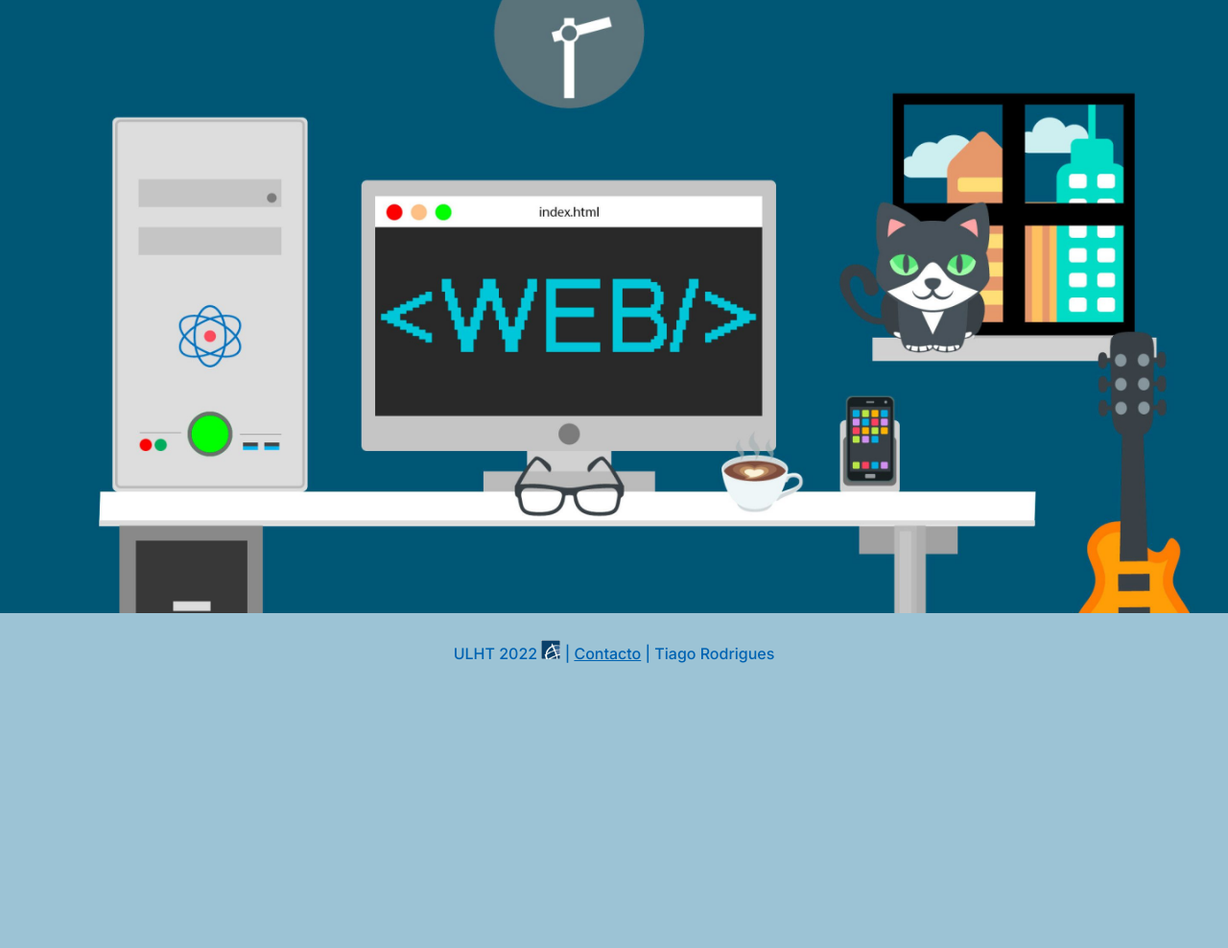
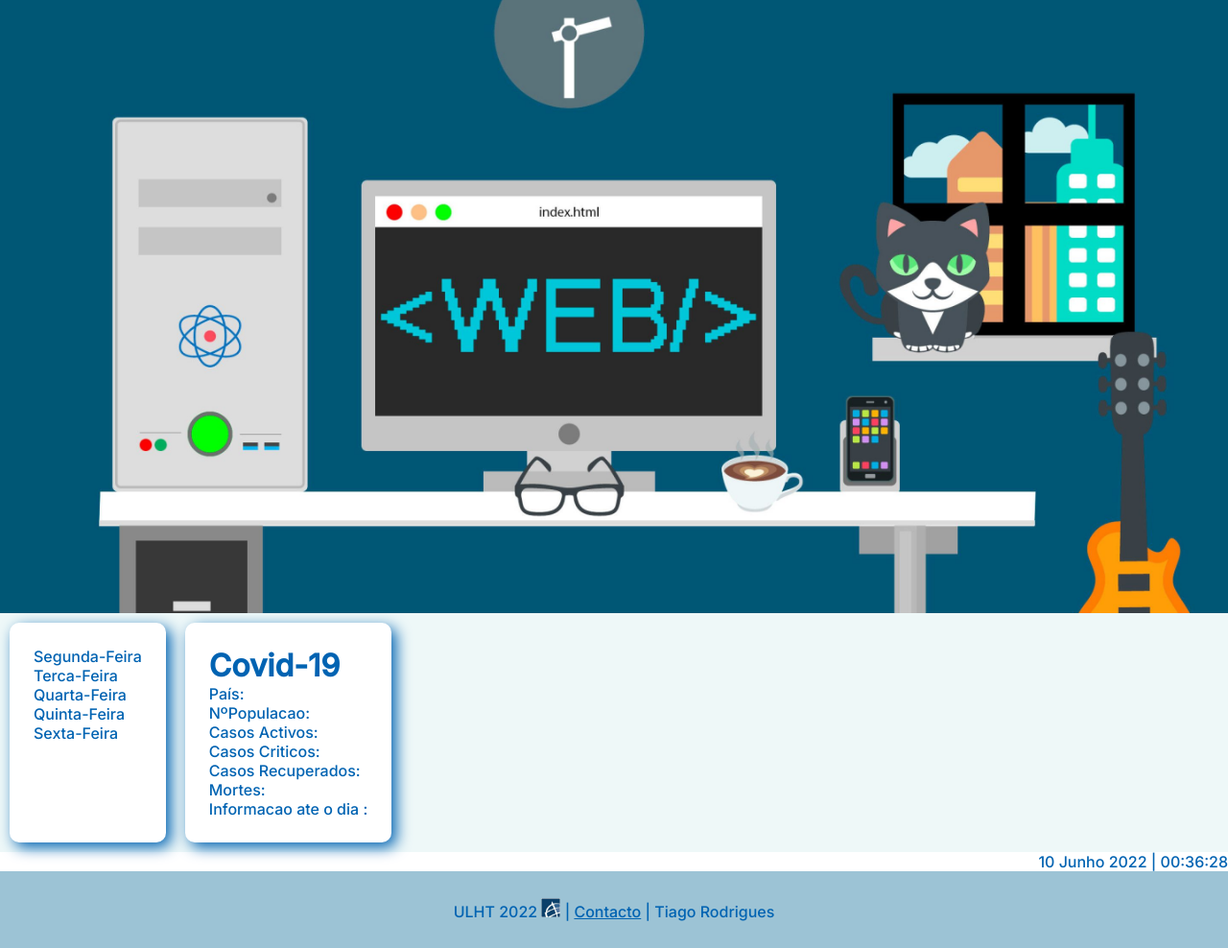
Before and after one commit to Tiago-22004242/Portfolio_a2204242, a Django app: page / in a window 1280 px wide. Shown: the part 1201-2189 px from the top of the page at 96% size. Before the commit the page ends 1892 px from the top, so only its background shows below. Run offline with Django 4.2, Linux system fonts and the light colour scheme; parts of the project's set-up code (start-up, migrations or seed data) failed here and were passed over.

Commit message:
API covid

```diff
--- a/portfolio/static/portfolio/css/layout.css
+++ b/portfolio/static/portfolio/css/layout.css
@@ -246,3 +246,8 @@
   flex-flow: row wrap;
   margin: 50px;
 }
+.clock {
+ display: flex;
+ justify-content: flex-end;
+ align-items: right;
+}
--- /dev/null
+++ b/portfolio/static/portfolio/js/APIs.js
@@ -0,0 +1,108 @@
+document.addEventListener('DOMContentLoaded', function () {
+        fetch('https://api.ipma.pt/open-data/forecast/meteorology/cities/daily/1110600.json')
+        .then(response => response.json())
+        .then(data => {
+             const owner = data.owner;
+             let pais = data.country;
+             document.querySelector('#titulo').append(owner + " API");
+             document.querySelector('#pais').append("Pais: " + pais);
+             let text = "";
+             let tMin = data.data[0].tMin;
+             let tMax = data.data[0].tMax;
+             text += "Temperatura Minima: " + tMin;
+             text += " Temperatura Maxima " + tMax;
+             document.getElementById('temperaturaSeg').innerHTML = text;
+             tMin = data.data[1].tMin;
+             tMax = data.data[1].tMax;
+             text = "";
+             text += "Temperatura Minima: " + tMin;
+             text += " Temperatura Maxima " + tMax;
+             document.getElementById('temperaturaTer').innerHTML = text;
+             tMin = data.data[2].tMin;
+             tMax = data.data[2].tMax;
+             text = "";
+             text += "Temperatura Minima: " + tMin;
+             text += " Temperatura Maxima " + tMax;
+             document.getElementById('temperaturaQuar').innerHTML = text;
+             tMin = data.data[3].tMin;
+             tMax = data.data[3].tMax;
+             text = "";
+             text += "Temperatura Minima: " + tMin;
+             text += " Temperatura Maxima " + tMax;
+             document.getElementById('temperaturaQui').innerHTML = text;
+             tMin = data.data[4].tMin;
+             tMax = data.data[4].tMax;
+             text = "";
+             text += "Temperatura Minima: " + tMin;
+             text += " Temperatura Maxima " + tMax;
+             document.getElementById('temperaturaSex').innerHTML = text;
+        });
+        })
+
+const options = {
+	method: 'GET',
+	headers: {
+		'X-RapidAPI-Key': '7b62ebf518msh4d2195104cfd3fcp191794jsnea89a4b3c138',
+		'X-RapidAPI-Host': 'covid-193.p.rapidapi.com'
+	}
+};
+	document.addEventListener('DOMContentLoaded', function () {
+        fetch('https://covid-193.p.rapidapi.com/statistics?country=Portugal', options)
+        .then(response => response.json())
+        .then(data => {
+             let stats = data.get;
+             const country = data.response[0].country
+             document.querySelector('#stats').append(stats);
+             document.querySelector('#country').append(country);
+             let population = data.response[0].population
+             document.querySelector('#population').append(population);
+             let active = data.response[0].cases.active
+             document.querySelector('#active').append(active);
+             let critical = data.response[0].cases.critical
+             document.querySelector('#critical').append(critical);
+             let recovered = data.response[0].cases.recovered
+             document.querySelector('#recovered').append(recovered);
+             let total = data.response[0].deaths.total
+             document.querySelector('#total').append(total);
+             let time = data.response[0].time
+             document.querySelector('#time').append(time);
+        });
+        })
+
+        function renderTime() {
+        var myDate = new Date();
+        var day = myDate.getDate();
+        var month = myDate.getMonth();
+        var monthArray = ['Janeiro','Fevereiro','Marco','Abril','Maio','Junho','Julho','Agosto','Setembro','Outubro','Novembro','Dezembro']
+        var year = myDate.getYear();
+        if (year < 1000) {
+          year += 1900;
+        }
+        var currentTime = new Date();
+        var h = currentTime.getHours();
+        var m = currentTime.getMinutes();
+        var s = currentTime.getSeconds();
+
+        if (h == 24) {
+          h = 0;
+        } else if (h > 12) {
+          h = h - 0;
+        }
+
+        if (h < 10) {
+          h = "0" + h;
+        }
+        if (m < 10) {
+          m = "0" + m;
+        }
+        if (s < 10) {
+          s = "0" + s;
+        }
+
+        var clock = document.getElementById("relogio");
+        clock.textContent = "" + day + " " + monthArray[month] + " " + year + " | " + h + ":" + m + ":" + s;
+        clock.innerText = "" + day + " " + monthArray[month] + " " + year + " | " + h + ":" + m + ":" + s;
+
+        setTimeout("renderTime()", 1000)
+      }
+      renderTime();
--- a/portfolio/templates/portfolio/home.html
+++ b/portfolio/templates/portfolio/home.html
@@ -23,4 +23,30 @@
 </div>
 <div class='paralax2'>
   </div>
+<div class="caixas">
+    <div>
+        <h1 id = "titulo"></h1>
+        <p id = "pais"></p>
+        <p> Segunda-Feira</p>
+        <p id = "temperaturaSeg"></p>
+        <p> Terca-Feira</p>
+        <p id = "temperaturaTer"></p>
+        <p> Quarta-Feira</p>
+         <p id = "temperaturaQuar"></p>
+        <p> Quinta-Feira</p>
+         <p id = "temperaturaQui"></p>
+        <p> Sexta-Feira</p>
+         <p id = "temperaturaSex"></p>
+    </div>
+    <div>
+        <h1 id = "stats">Covid-19 </h1>
+        <p id = "country">País: </p>
+        <p id = "population">NºPopulacao: </p>
+        <p id = "active">Casos Activos: </p>
+        <p id = "critical">Casos Criticos: </p>
+        <p id = "recovered">Casos Recuperados: </p>
+        <p id = "total">Mortes: </p>
+        <p id = "time">Informacao ate o dia : </p>
+    </div>
+</div>
 {% endblock %}
--- a/portfolio/templates/portfolio/layout.html
+++ b/portfolio/templates/portfolio/layout.html
@@ -3,6 +3,7 @@
 {% load static %}
 <html>
 <link rel="stylesheet" href="{% static 'portfolio/css/layout.css' %}">
+<script src="{%static 'portfolio/js/APIs.js'%}"></script>
 <head>
     <meta charset="UTF-8">
     <meta name="author" content="Tiago Rodrigues">
@@ -10,7 +11,7 @@
     @import url('https://fonts.googleapis.com/css2?family=Inter:wght@500&display=swap');
     </style>
 </head>
-<body>
+<body  onload="renderTime();">
     <header>
         <div>
             Tiago Rodrigues
@@ -30,6 +31,7 @@
             {% block main %}
             {% endblock main %}
     </main>
+    <p id = "relogio" class="clock"></p>
     <footer>
         <div>
             ULHT 2022
```
